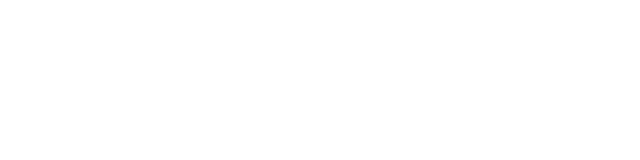
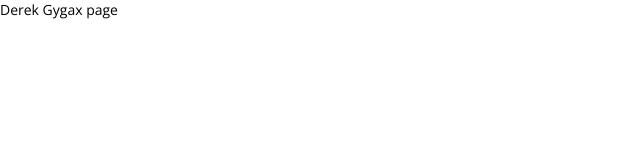
Before and after one commit to derekgygax/derekgygax-portfolio, a Next.js app: page / in a window 1280 px wide. Shown: the top 160 px of the page, without its empty margins (0-640 px from the left). Built offline with nearby package versions, Linux system fonts and the light colour scheme.

Commit message:
first real page commit

```diff
--- a/app/(homePage)/page.tsx
+++ b/app/(homePage)/page.tsx
@@ -1,6 +1,8 @@
 
-export default function Home() {
+const HomePage: React.FC = () => {
   return (
     <div>Derek Gygax page</div>
   )
 }
+
+export default HomePage;
--- a/app/styles/Variables.scss
+++ b/app/styles/Variables.scss
@@ -5,7 +5,7 @@
 // whole page
 $bg-whole-page: #FFFFFF;
 $font-family-whole-page: 'Open Sans', sans-serif;
-$font-color-whole-page: #FFFFFF;
+$font-color-whole-page: #000000;
 
 
 
```
Also changed, not shown: app/layout.tsx (+7 -5 lines).
